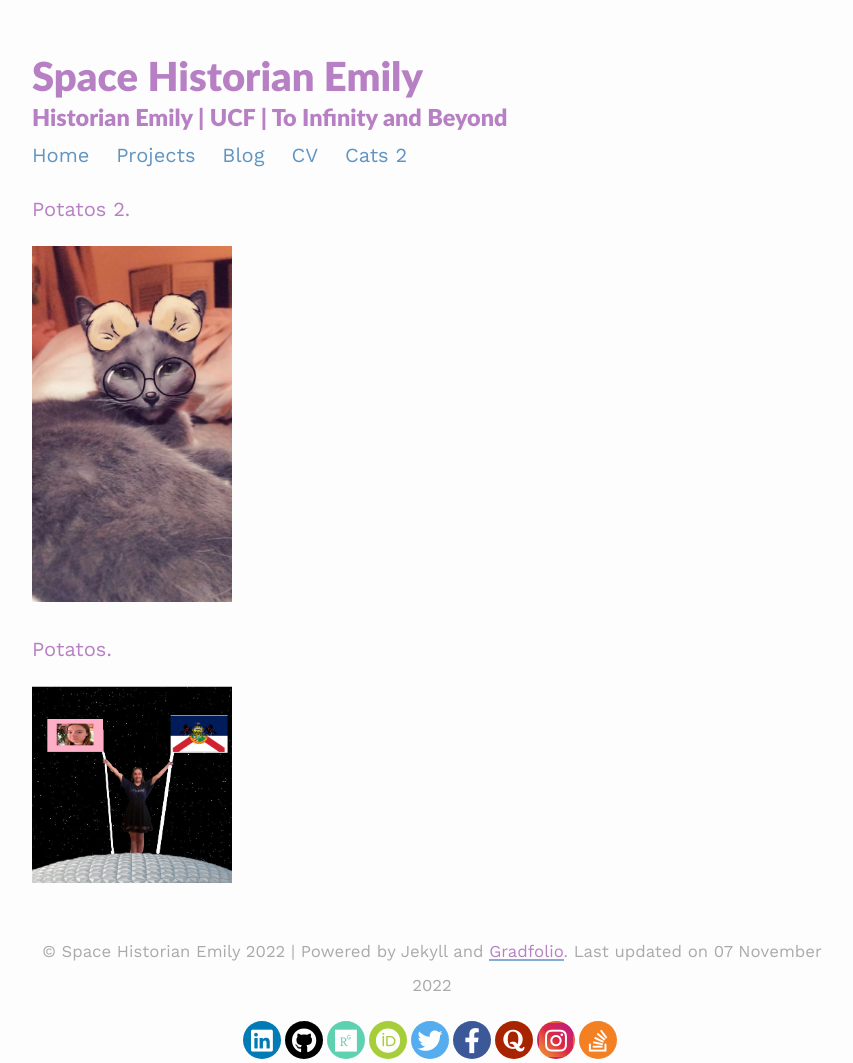
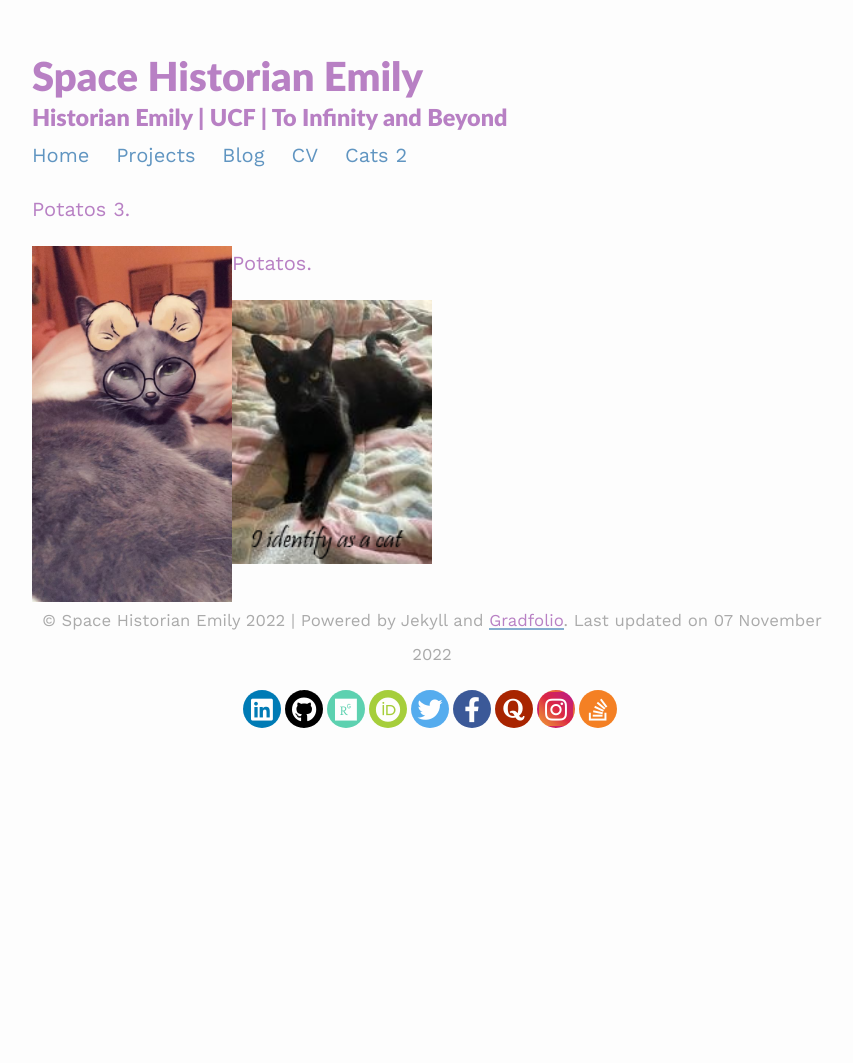
Before and after one commit to emilystrickland2/Historian, a Jekyll site: the page built from Project fix image/Cats 2.0.html, in a window 1280 px wide. Shown: the whole page, without its empty margins (208-1061 px from the left). Built offline with Jekyll 4.4.1, drawn with Linux system fonts in a browser that asks for light colours; nearby versions of some CDN libraries; after the commit the page ends 980 px from its top, so only the background shows below that.

Commit message:
Update Cats 2.0.html

```diff
--- a/Project fix image/Cats 2.0.html
+++ b/Project fix image/Cats 2.0.html
@@ -4,12 +4,12 @@ permalink: cats 2.0/
 title: Cats 2.0
 ---
 
-<p align="left">Potatos 2.</p>
+<p align="left">Potatos 3.</p>
 
 
-<img src="/Historian/assets/images/starlight.jpg" aglin= "left" width="200px">
+<img src="/Historian/assets/images/starlight.jpg" align= "left" width="200px">
 
 
 <p align="left">Potatos.</p>
 
-<img src="/Historian/assets/images/Selfie.png" aglin= "left" width="200px">
+<img src="/Historian/assets\images\cart 2.png" align= "left" width="200px">
```
